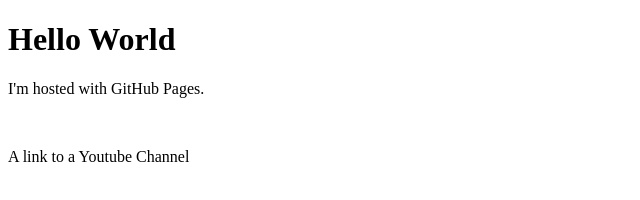
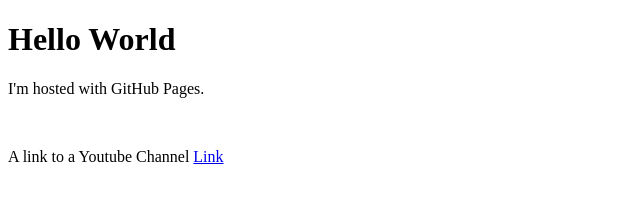
Before and after one commit to JeremySidE/JeremySidE.github.io, a plain HTML site: page index.html in a window 1280 px wide. Shown: the full height of the page, 0-640 px from the left. Drawn offline with Linux system fonts and the light colour scheme.

Commit message:
Update index.html

```diff
--- a/index.html
+++ b/index.html
@@ -4,6 +4,6 @@
 <h1>Hello World</h1>
 <p>I'm hosted with GitHub Pages.</p>
 <br>
-<p>A link to a Youtube Channel</p>
+<p>A link to a Youtube Channel <a href="https://www.youtube.com/channel/UCRnpStmn5eQfg77BwkjHJgg">Link</a></p>
 </body>
 </html>
```
